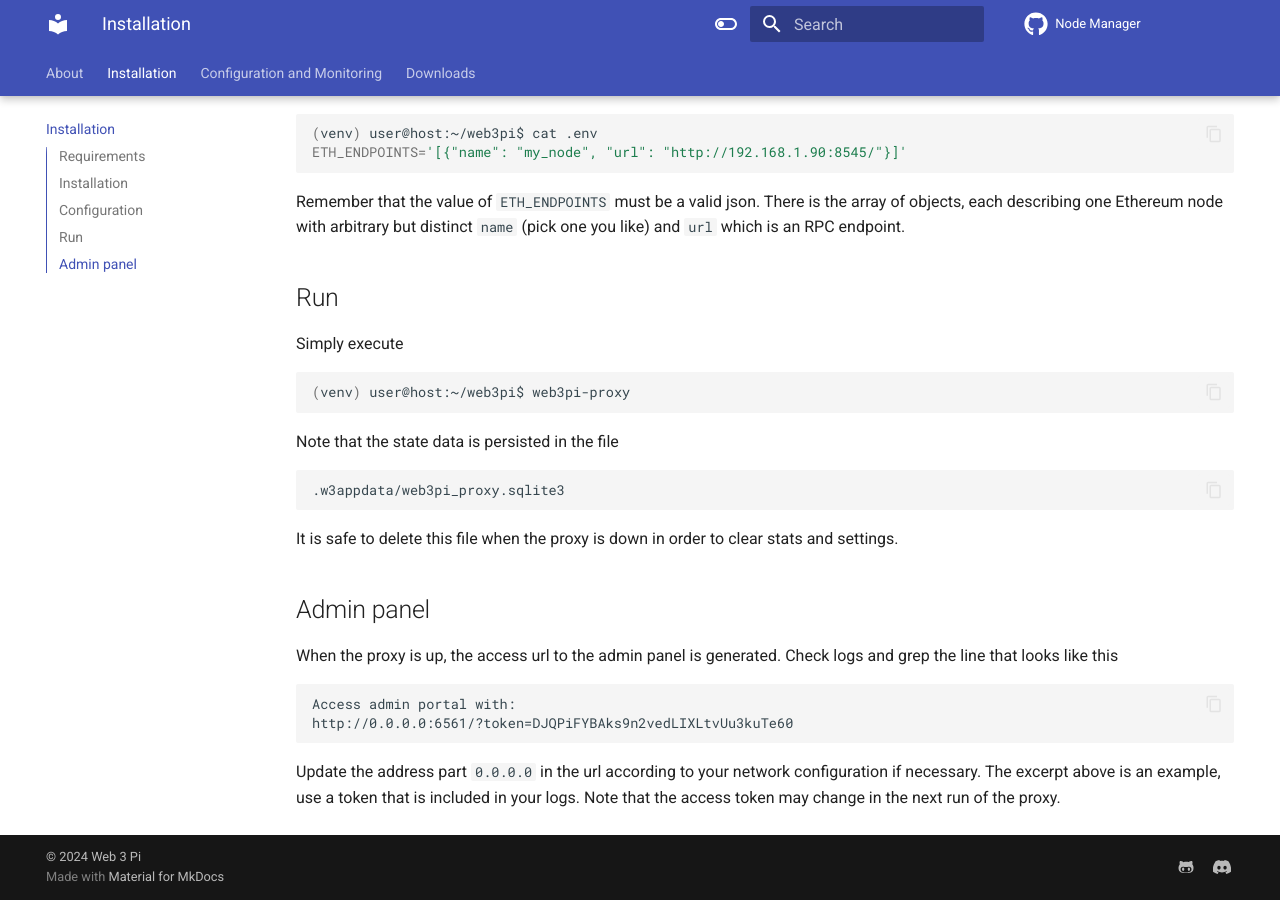
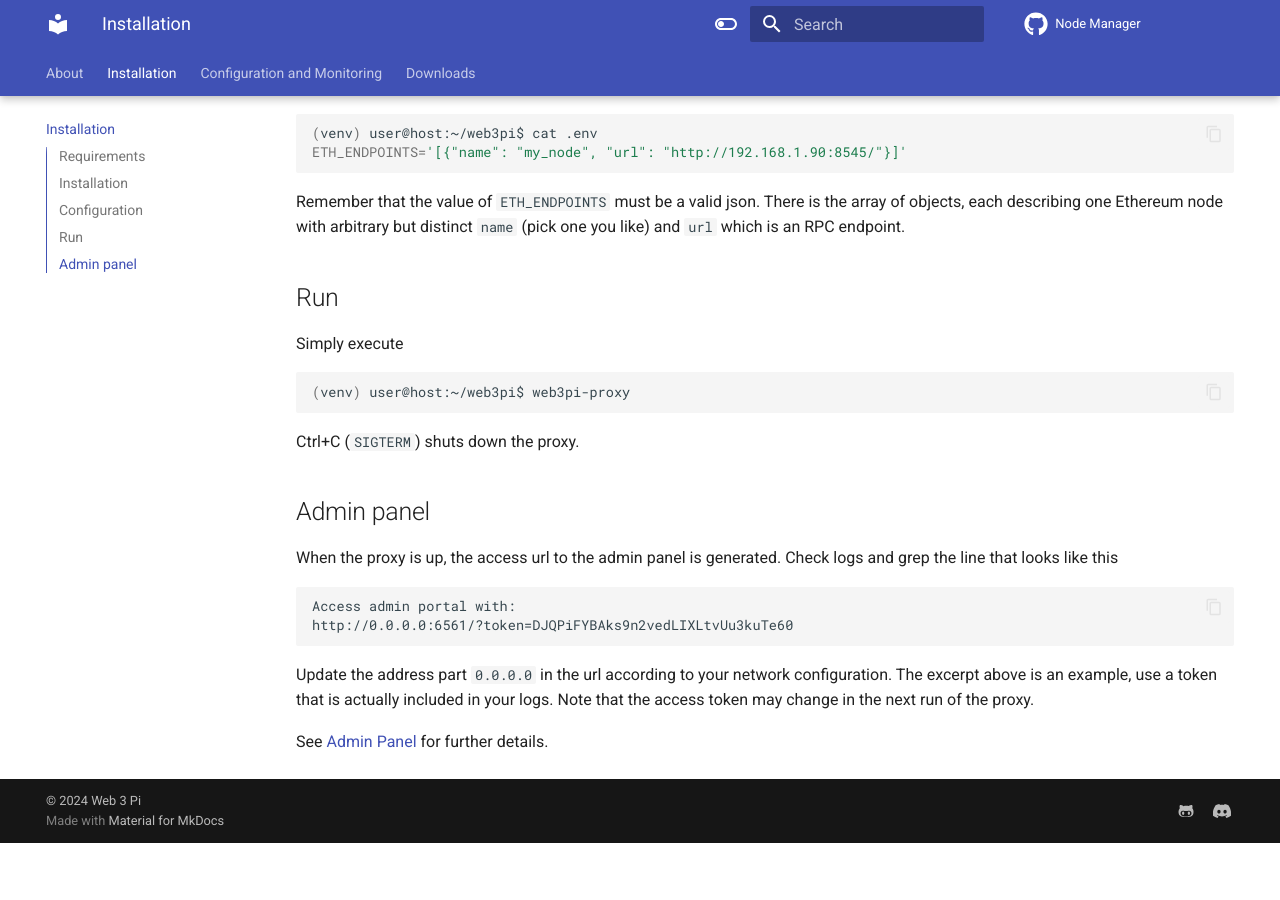
Before and after one commit to Web3-Pi/web3-reverse-proxy-docs, an MkDocs documentation site: the page built from docs/installation.md, in a window 1280 px wide and 900 px high, scrolled down 1241 px. Built offline with MkDocs 1.6.1 and Material for MkDocs 9.7.7, drawn with Linux system fonts in a browser that asks for light colours; comment, search, counter and statistics services are not loaded; after the commit the page ends 2084 px from its top, so only the background shows below that.

Commit message:
fix:state info

````diff
--- a/docs/installation.md
+++ b/docs/installation.md
@@ -76,11 +76,7 @@ Simply execute
 (venv) user@host:~/web3pi$ web3pi-proxy
 ```
 
-Note that the state data is persisted in the file
-```
-.w3appdata/web3pi_proxy.sqlite3
-```
-It is safe to delete this file when the proxy is down in order to clear stats and settings.
+Ctrl+C (`SIGTERM`) shuts down the proxy.
 
 ## Admin panel
 
@@ -90,6 +86,8 @@ Check logs and grep the line that looks like this
 Access admin portal with:
 http://0.0.0.0:6561/?token=DJQPiFYBAks9n2vedLIXLtvUu3kuTe60
 ```
-Update the address part `0.0.0.0` in the url according to your network configuration if necessary.
-The excerpt above is an example, use a token that is included in your logs.
+Update the address part `0.0.0.0` in the url according to your network configuration.
+The excerpt above is an example, use a token that is actually included in your logs.
 Note that the access token may change in the next run of the proxy.
+
+See [Admin Panel](admin.md) for further details.
--- a/mkdocs.yml
+++ b/mkdocs.yml
@@ -48,6 +48,7 @@ nav:
     - Configuration: 'configuration.md'
     - Admin Panel: 'admin.md'
     - Public Service: 'public.md'
+    - Proxy Data: 'state.md'
   - Downloads: 'downloads.md'
 
 
````
Also changed, not shown: docs/state.md (added, +10 -0 lines).
